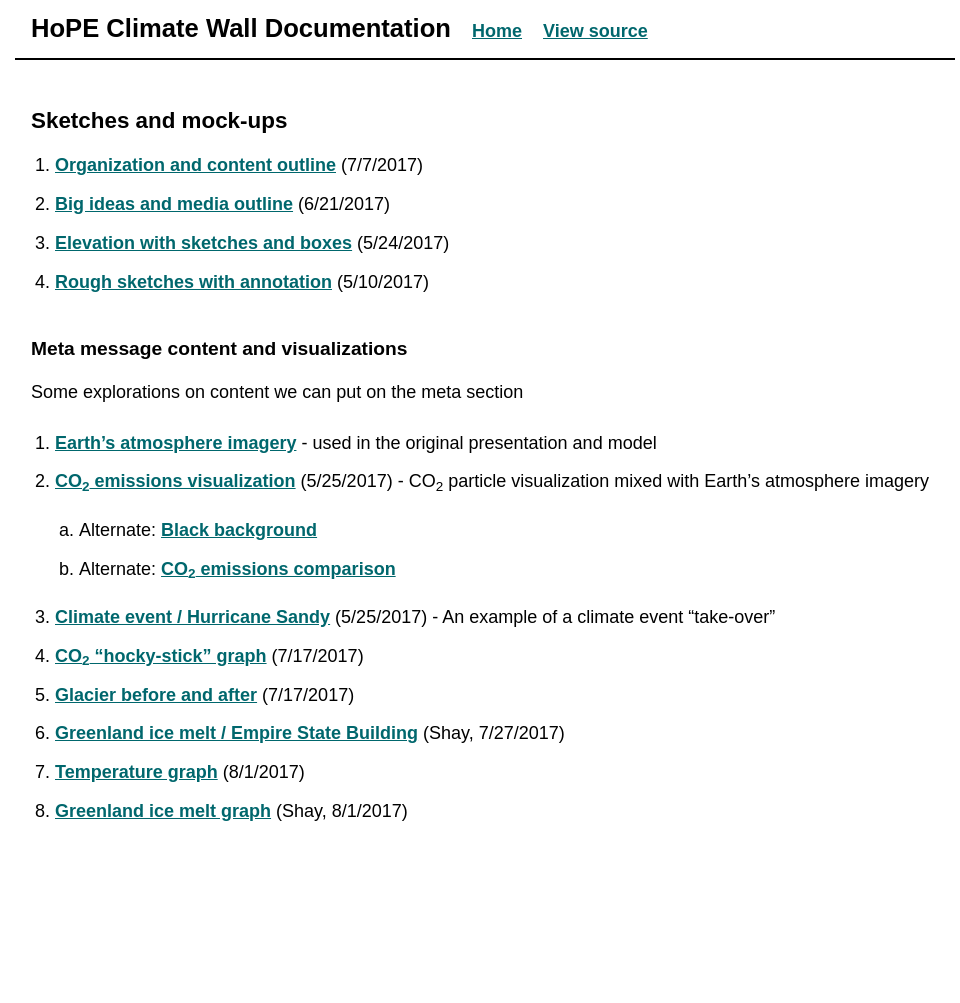
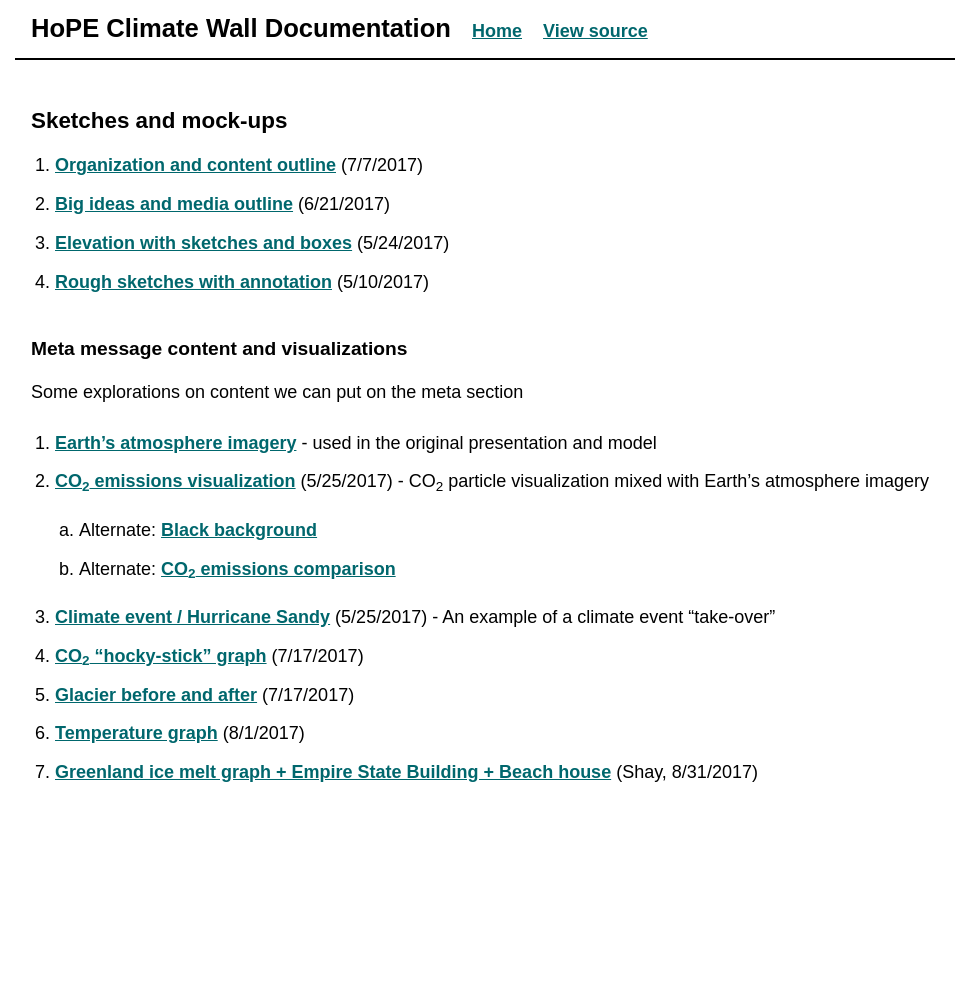
Before and after one commit to beefoo/climate-wall-docs, a Jekyll site: the page built from _design/sketches.md, in a window 1280 px wide. Shown: the whole page, without its empty margins (155-1115 px from the left). Built offline with Jekyll 4.4.1, drawn with Linux system fonts in a browser that asks for light colours; after the commit the page ends 965 px from its top, so only the background shows below that.

Commit message:
add new greenland ice video

```diff
--- a/_design/sketches.md
+++ b/_design/sketches.md
@@ -22,6 +22,5 @@ Some explorations on content we can put on the meta section
 1. [Climate event / Hurricane Sandy](https://s3.amazonaws.com/brianfoo-amnh/climateWallVideo_sandy.mp4) (5/25/2017) - An example of a climate event "take-over"
 1. [CO<sub>2</sub> "hocky-stick" graph](https://s3.amazonaws.com/brianfoo-amnh/climateWallVideo_co2_graph.mp4) (7/17/2017)
 1. [Glacier before and after](https://s3.amazonaws.com/brianfoo-amnh/climateWallVideo_glacier.mp4) (7/17/2017)
-1. [Greenland ice melt / Empire State Building](https://s3.amazonaws.com/brianfoo-amnh/climateWallVideo_greenland_esb.mp4) (Shay, 7/27/2017)
 1. [Temperature graph](https://s3.amazonaws.com/brianfoo-amnh/climateWallVideo_temperature_03.mp4) (8/1/2017)
-1. [Greenland ice melt graph](https://s3.amazonaws.com/brianfoo-amnh/Greenland_ESB_05.mp4) (Shay, 8/1/2017)
+1. [Greenland ice melt graph + Empire State Building + Beach house](https://s3.amazonaws.com/brianfoo-amnh/Greenland_Ice_ESB_Beachhouse.mp4) (Shay, 8/31/2017)
```
